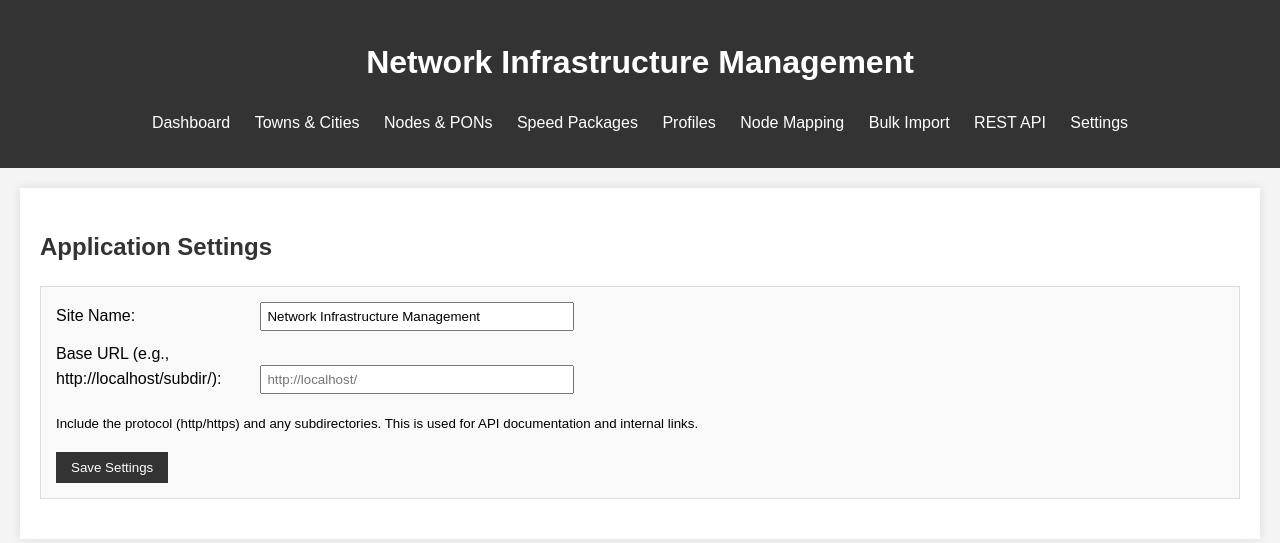
After one commit to devdog1/packageTown, a PHP site: page /subdir/manage_settings.php in a window 1280 px wide. The commit adds this page. Shown: the top 543 px of the page. Run offline with PHP 8.4, Linux system fonts and the light colour scheme; some libraries are stand-ins or nearby versions.

Commit message:
Add settings page for global site configuration
- Implemented `manage_settings.php` to configure Site Name and Base URL.
- Updated `csv_helper.php` with absolute pathing using `__DIR__` for robust file access.
- Integrated dynamic site name across all application headers.
- Fixed a syntax error in `import.php` where logic was outside PHP tags.
- Updated Swagger UI to use the configured Base URL for resolving `swagger.json`.
- Added a "Settings" link to the main navigation.

Co-authored-by: devdog1 <10189540+devdog1@users.noreply.github.com>

```diff
--- a/api/docs.php
+++ b/api/docs.php
@@ -19,7 +19,7 @@
     <script>
     window.onload = function() {
       const ui = SwaggerUIBundle({
-        url: "swagger.json",
+        url: "<?php require_once '../csv_helper.php'; echo get_setting('base_url', ''); ?>api/swagger.json",
         dom_id: '#swagger-ui',
         deepLinking: true,
         presets: [
--- a/csv_helper.php
+++ b/csv_helper.php
@@ -1,6 +1,15 @@
 <?php
 
+function get_data_path($filename) {
+    // If it's already an absolute path or starts with 'data/', handle it
+    if (strpos($filename, 'data/') === 0) {
+        return __DIR__ . '/' . $filename;
+    }
+    return $filename;
+}
+
 function read_csv($filename) {
+    $filename = get_data_path($filename);
     ensure_csv_exists($filename);
     $rows = [];
     if (($handle = fopen($filename, "r")) !== FALSE) {
@@ -20,6 +29,7 @@ function read_csv($filename) {
 }
 
 function write_csv($filename, $rows) {
+    $filename = get_data_path($filename);
     if (empty($rows)) {
         $headers = get_csv_headers($filename);
         if (($handle = fopen($filename, "w")) !== FALSE) {
@@ -39,6 +49,7 @@ function write_csv($filename, $rows) {
 }
 
 function get_csv_headers($filename) {
+    $filename = get_data_path($filename);
     if (!file_exists($filename)) {
         return get_default_headers($filename);
     }
@@ -79,9 +90,37 @@ function get_default_headers($filename) {
             return ['profile_id', 'package_id'];
         case 'node_profile_mapping.csv':
             return ['node_pon_id', 'profile_id'];
+        case 'settings.csv':
+            return ['setting_key', 'setting_value'];
         default:
             return [];
     }
+}
+
+function get_setting($key, $default = '') {
+    $settings = read_csv('data/settings.csv');
+    foreach ($settings as $s) {
+        if ($s['setting_key'] === $key) {
+            return $s['setting_value'];
+        }
+    }
+    return $default;
+}
+
+function update_setting($key, $value) {
+    $settings = read_csv('data/settings.csv');
+    $found = false;
+    foreach ($settings as &$s) {
+        if ($s['setting_key'] === $key) {
+            $s['setting_value'] = $value;
+            $found = true;
+            break;
+        }
+    }
+    if (!$found) {
+        $settings[] = ['setting_key' => $key, 'setting_value' => $value];
+    }
+    write_csv('data/settings.csv', $settings);
 }
 
 function generate_id($rows, $id_key) {
--- a/import.php
+++ b/import.php
@@ -1,5 +1,6 @@
 <?php
-require_once 'csv_helper.php';
+require_once "csv_helper.php";
+
 
 $message = '';
 $error = '';
@@ -96,7 +97,7 @@ if ($_SERVER['REQUEST_METHOD'] === 'POST' && isset($_FILES['csv_file'])) {
 </head>
 <body>
     <header>
-        <h1>Network Infrastructure Management</h1>
+        <h1><?php echo htmlspecialchars(get_setting("site_name", "Network Infrastructure Management")); ?></h1>
         <nav>
             <ul>
                 <li><a href="index.php">Dashboard</a></li>
@@ -107,6 +108,7 @@ if ($_SERVER['REQUEST_METHOD'] === 'POST' && isset($_FILES['csv_file'])) {
                 <li><a href="manage_mapping.php">Node Mapping</a></li>
                 <li><a href="import.php">Bulk Import</a></li>
                 <li><a href="api/docs.php" target="_blank">REST API</a></li>
+                <li><a href="manage_settings.php">Settings</a></li>
             </ul>
         </nav>
     </header>
--- a/manage_mapping.php
+++ b/manage_mapping.php
@@ -1,5 +1,6 @@
 <?php
-require_once 'csv_helper.php';
+require_once "csv_helper.php";
+
 
 $filename = 'data/node_profile_mapping.csv';
 $message = '';
@@ -58,7 +59,7 @@ foreach ($profiles as $p) $profile_lookup[$p['profile_id']] = $p['profile_name']
 </head>
 <body>
     <header>
-        <h1>Network Infrastructure Management</h1>
+        <h1><?php echo htmlspecialchars(get_setting("site_name", "Network Infrastructure Management")); ?></h1>
         <nav>
             <ul>
                 <li><a href="index.php">Dashboard</a></li>
@@ -68,6 +69,7 @@ foreach ($profiles as $p) $profile_lookup[$p['profile_id']] = $p['profile_name']
                 <li><a href="manage_mapping.php">Node Mapping</a></li>
                 <li><a href="import.php">Bulk Import</a></li>
                 <li><a href="api/docs.php" target="_blank">REST API</a></li>
+                <li><a href="manage_settings.php">Settings</a></li>
             </ul>
         </nav>
     </header>
--- a/manage_nodes_pons.php
+++ b/manage_nodes_pons.php
@@ -1,5 +1,6 @@
 <?php
-require_once 'csv_helper.php';
+require_once "csv_helper.php";
+
 
 $filename = 'data/nodes_pons.csv';
 $towns_file = 'data/towns_cities.csv';
@@ -66,7 +67,7 @@ if (isset($_GET['edit'])) {
 </head>
 <body>
     <header>
-        <h1>Network Infrastructure Management</h1>
+        <h1><?php echo htmlspecialchars(get_setting("site_name", "Network Infrastructure Management")); ?></h1>
         <nav>
             <ul>
                 <li><a href="index.php">Dashboard</a></li>
@@ -77,6 +78,7 @@ if (isset($_GET['edit'])) {
                 <li><a href="manage_mapping.php">Node Mapping</a></li>
                 <li><a href="import.php">Bulk Import</a></li>
                 <li><a href="api/docs.php" target="_blank">REST API</a></li>
+                <li><a href="manage_settings.php">Settings</a></li>
             </ul>
         </nav>
     </header>
--- a/manage_packages.php
+++ b/manage_packages.php
@@ -1,5 +1,6 @@
 <?php
-require_once 'csv_helper.php';
+require_once "csv_helper.php";
+
 
 $filename = 'data/speed_packages.csv';
 $message = '';
@@ -69,7 +70,7 @@ if (isset($_GET['edit'])) {
 </head>
 <body>
     <header>
-        <h1>Network Infrastructure Management</h1>
+        <h1><?php echo htmlspecialchars(get_setting("site_name", "Network Infrastructure Management")); ?></h1>
         <nav>
             <ul>
                 <li><a href="index.php">Dashboard</a></li>
@@ -79,6 +80,7 @@ if (isset($_GET['edit'])) {
                 <li><a href="manage_mapping.php">Node Mapping</a></li>
                 <li><a href="import.php">Bulk Import</a></li>
                 <li><a href="api/docs.php" target="_blank">REST API</a></li>
+                <li><a href="manage_settings.php">Settings</a></li>
             </ul>
         </nav>
     </header>
--- a/manage_profiles.php
+++ b/manage_profiles.php
@@ -1,5 +1,6 @@
 <?php
-require_once 'csv_helper.php';
+require_once "csv_helper.php";
+
 
 $profiles_file = 'data/profiles.csv';
 $mapping_file = 'data/profile_package_mapping.csv';
@@ -74,7 +75,7 @@ foreach ($mappings as $m) {
 </head>
 <body>
     <header>
-        <h1>Network Infrastructure Management</h1>
+        <h1><?php echo htmlspecialchars(get_setting("site_name", "Network Infrastructure Management")); ?></h1>
         <nav>
             <ul>
                 <li><a href="index.php">Dashboard</a></li>
@@ -84,6 +85,7 @@ foreach ($mappings as $m) {
                 <li><a href="manage_mapping.php">Node Mapping</a></li>
                 <li><a href="import.php">Bulk Import</a></li>
                 <li><a href="api/docs.php" target="_blank">REST API</a></li>
+                <li><a href="manage_settings.php">Settings</a></li>
             </ul>
         </nav>
     </header>
--- /dev/null
+++ b/manage_settings.php
@@ -0,0 +1,58 @@
+<?php
+require_once 'csv_helper.php';
+
+$message = '';
+if ($_SERVER['REQUEST_METHOD'] === 'POST') {
+    update_setting('site_name', $_POST['site_name']);
+    update_setting('base_url', rtrim($_POST['base_url'], '/') . '/');
+    $message = "Settings updated successfully.";
+}
+
+$site_name = get_setting('site_name', 'Network Infrastructure Management');
+$base_url = get_setting('base_url', '');
+?>
+<!DOCTYPE html>
+<html lang="en">
+<head>
+    <meta charset="UTF-8">
+    <title>Settings</title>
+    <link rel="stylesheet" href="style.css">
+</head>
+<body>
+    <header>
+        <h1><?php echo htmlspecialchars($site_name); ?></h1>
+        <nav>
+            <ul>
+                <li><a href="index.php">Dashboard</a></li>
+                <li><a href="manage_towns.php">Towns & Cities</a></li>
+                <li><a href="manage_nodes_pons.php">Nodes & PONs</a></li>
+                <li><a href="manage_packages.php">Speed Packages</a></li>
+                <li><a href="manage_profiles.php">Profiles</a></li>
+                <li><a href="manage_mapping.php">Node Mapping</a></li>
+                <li><a href="import.php">Bulk Import</a></li>
+                <li><a href="api/docs.php" target="_blank">REST API</a></li>
+                <li><a href="manage_settings.php">Settings</a></li>
+            </ul>
+        </nav>
+    </header>
+    <main>
+        <h2>Application Settings</h2>
+        <?php if ($message) echo "<p class='message'>$message</p>"; ?>
+
+        <section>
+            <form method="post">
+                <div>
+                    <label>Site Name:</label>
+                    <input type="text" name="site_name" value="<?php echo htmlspecialchars($site_name); ?>" required>
+                </div>
+                <div>
+                    <label>Base URL (e.g., http://localhost/subdir/):</label>
+                    <input type="text" name="base_url" value="<?php echo htmlspecialchars($base_url); ?>" placeholder="http://localhost/">
+                    <p><small>Include the protocol (http/https) and any subdirectories. This is used for API documentation and internal links.</small></p>
+                </div>
+                <button type="submit">Save Settings</button>
+            </form>
+        </section>
+    </main>
+</body>
+</html>
--- a/manage_towns.php
+++ b/manage_towns.php
@@ -1,5 +1,6 @@
 <?php
-require_once 'csv_helper.php';
+require_once "csv_helper.php";
+
 
 $filename = 'data/towns_cities.csv';
 $message = '';
@@ -62,7 +63,7 @@ if (isset($_GET['edit'])) {
 </head>
 <body>
     <header>
-        <h1>Network Infrastructure Management</h1>
+        <h1><?php echo htmlspecialchars(get_setting("site_name", "Network Infrastructure Management")); ?></h1>
         <nav>
             <ul>
                 <li><a href="index.php">Dashboard</a></li>
@@ -73,6 +74,7 @@ if (isset($_GET['edit'])) {
                 <li><a href="manage_mapping.php">Node Mapping</a></li>
                 <li><a href="import.php">Bulk Import</a></li>
                 <li><a href="api/docs.php" target="_blank">REST API</a></li>
+                <li><a href="manage_settings.php">Settings</a></li>
             </ul>
         </nav>
     </header>
```
Also changed, not shown: index.php (+5 -3 lines), 1 other file.
